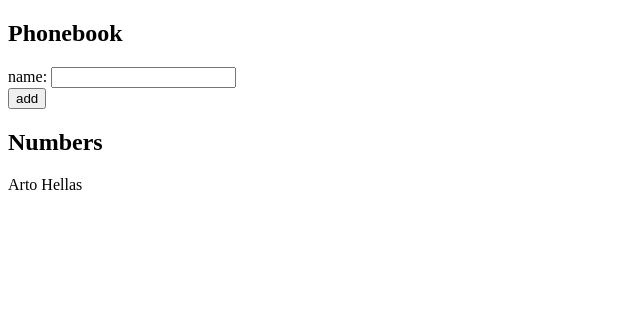
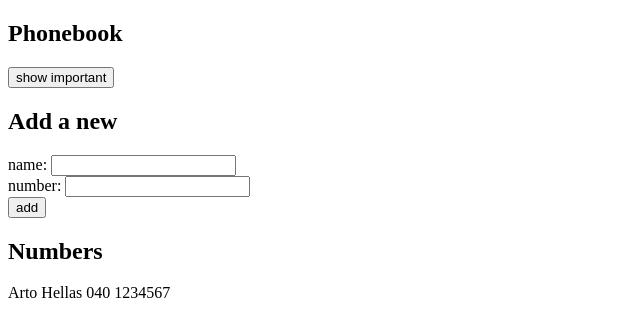
Before and after one commit to NikoKynsijarvi/Full-Stack-2020, a React (Create React App) app in the folder osa2/part3/: page / in a window 1280 px wide. Shown: the top 336 px of the page, without its empty margins (0-640 px from the left). Built offline with nearby package versions, Linux system fonts and the light colour scheme.

Commit message:
tehtävät 2.10 asti

```diff
--- a/osa2/part3/src/App.js
+++ b/osa2/part3/src/App.js
@@ -1,38 +1,72 @@
 import React, { useState } from "react";
 
 const App = () => {
-	const [persons, setPersons] = useState([{ name: "Arto Hellas" }]);
+	const [persons, setPersons] = useState([
+		{ name: "Arto Hellas", number: "040 1234567", id: 1 },
+	]);
 	const [newName, setNewName] = useState("");
+	const [newNumber, setNewNumber] = useState("");
+	const [showAll, setShowAll] = useState(true);
+
+	const names = persons.map((name) => (
+		<p>
+			{" "}
+			{name.name} {name.number}
+		</p>
+	));
 
 	const addName = (event) => {
 		event.preventDefault();
 		const nameObject = {
 			name: newName,
+			number: newNumber,
+			id: persons.length + 1,
 		};
+
+		console.log(nameObject.name);
+
 		setPersons(persons.concat(nameObject));
+
 		setNewName("");
+		setNewNumber("");
 	};
 	const handleNameChange = (event) => {
-		console.log(event.target.value);
 		setNewName(event.target.value);
 	};
+	const handleNumberChange = (event) => {
+		setNewNumber(event.target.value);
+	};
+	const results = persons.filter((name) => name.name === newName);
+	if (results.length > 0) {
+		return alert(newName + " " + "is already added to phonebook");
+	}
+	const namesToShow = showAll ? persons : persons.filter((name) => name.name);
 
 	return (
 		<div>
 			<h2>Phonebook</h2>
+			<div>
+				<button onClick={() => setShowAll(!showAll)}>
+					show {showAll ? "important" : "all"}
+				</button>
+			</div>
+			<h2>Add a new</h2>
 			<form onSubmit={addName}>
 				<div>
 					name: <input value={newName} onChange={handleNameChange} />
+				</div>
+
+				<div>
+					number: <input value={newNumber} onChange={handleNumberChange} />
 				</div>
 				<div>
 					<button type="submit">add</button>
 				</div>
 			</form>
 			<h2>Numbers</h2>
+			{}
 
-			{persons.map((name) => (
-				<p> {name.name}</p>
-			))}
+			{names}
 		</div>
 	);
 };
```
